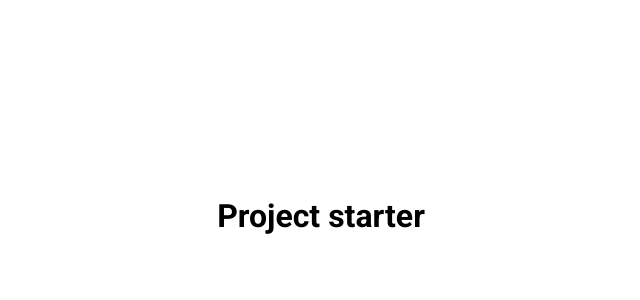
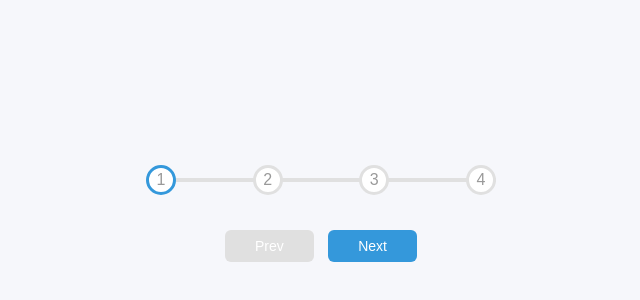
Before and after one commit to GilSolis/ProgressSteps, a plain HTML site: page index.html in a window 1280 px wide. Shown: the part 184-484 px from the top of the page, without its empty margins (319-959 px from the left). Drawn offline with Linux system fonts and the light colour scheme; a web font is replaced by a local one.

Commit message:
styling complete

```diff
--- a/index.html
+++ b/index.html
@@ -6,10 +6,20 @@
     <meta name="viewport" content="width=device-width, initial-scale=1.0">
     <link rel="stylesheet" href="https://cdnjs.cloudflare.com/ajax/libs/font-awesome/6.0.0-beta3/css/all.min.css" integrity="sha512-Fo3rlrZj/k7ujTnHg4CGR2D7kSs0v4LLanw2qksYuRlEzO+tcaEPQogQ0KaoGN26/zrn20ImR1DfuLWnOo7aBA==" crossorigin="anonymous" referrerpolicy="no-referrer" />
     <link rel="stylesheet" href="style.css">
-    <title>My Project</title>
+    <title>Progress Steps</title>
 </head>
 <body>
-    <h1>Project starter</h1>
+    <div class="container">
+            <div class="progress-container">
+                <div class="progress" id="progress"></div>
+                <div class="circle active">1</div>
+                <div class="circle">2</div>
+                <div class="circle">3</div>
+                <div class="circle">4</div>
+            </div>
+            <button class="btn" id="prev" disabled>Prev</button>
+            <button class="btn" id="next">Next</button>
+    </div>
 
     <script src="script.js"></script>
 </body>
--- a/style.css
+++ b/style.css
@@ -1,11 +1,17 @@
-@import url('https://fonts.googleapis.com/css2?family=Roboto:wght@400;700&display=swap');
+@import url('https://fonts.googleapis.com/css2?family=Muli:wght@400;700&display=swap');
 
 * {
     box-sizing: border-box;
 }
 
+:root {
+    --line-border-fill:#3498db;
+    --line-border-empty:#e0e0e0;
+}
+
 body{
-    font-family: 'Roboto', sans-serif;
+    background-color: #f6f7fb;
+    font-family: 'Muli', sans-serif;
     display: flex;
     flex-direction: column;
     align-items: center;
@@ -14,3 +20,82 @@ body{
     overflow: hidden;
     margin:0
 }
+
+.container {
+    text-align: center;
+}
+
+.progress-container {
+    display: flex;
+    justify-content: space-between;
+    position: relative;
+    margin-bottom: 30px;
+    max-width: 100%;
+    width: 350px;
+}
+
+.progress-container::before {
+    content: '';
+    background-color: var(--line-border-empty);
+    position: absolute;
+    top: 50%;
+    left: 0;
+    transform: translateY(-50%);
+    height: 4px;
+    width: 100%;
+    z-index: -1;
+    transition: .4s ease;
+}
+
+.progress {
+    background-color: var(--line-border-fill);
+    position: absolute;
+    top: 50%;
+    left: 0;
+    transform: translateY(-50%);
+    height: 4px;
+    width: 0%;
+    z-index: -1;
+    transition: .4s ease;
+}
+
+.circle {
+    background-color: #ffff;
+    color: #999;
+    border-radius: 50%;
+    height: 30px;
+    width:30px;
+    display: flex;
+    align-items: center;
+    justify-content: center;
+    border: 3px solid var(--line-border-empty);
+    transition: .4s ease;
+}
+
+.circle.active {
+    border-color: var(--line-border-fill)
+}
+
+.btn {
+    background-color: var(--line-border-fill);
+    color: #fff;
+    border: 0;
+    border-radius: 6px;
+    cursor: pointer;
+    font-family: inherit;
+    padding: 8px 30px;
+    margin: 5px;
+    font-size: 14px;
+}
+.btn:active{
+    transform: scale(.98);
+}
+
+.btn:focus{
+    outline:0
+}
+
+.btn:disabled {
+    background-color: var(--line-border-empty);
+    cursor:not-allowed;
+}
```
